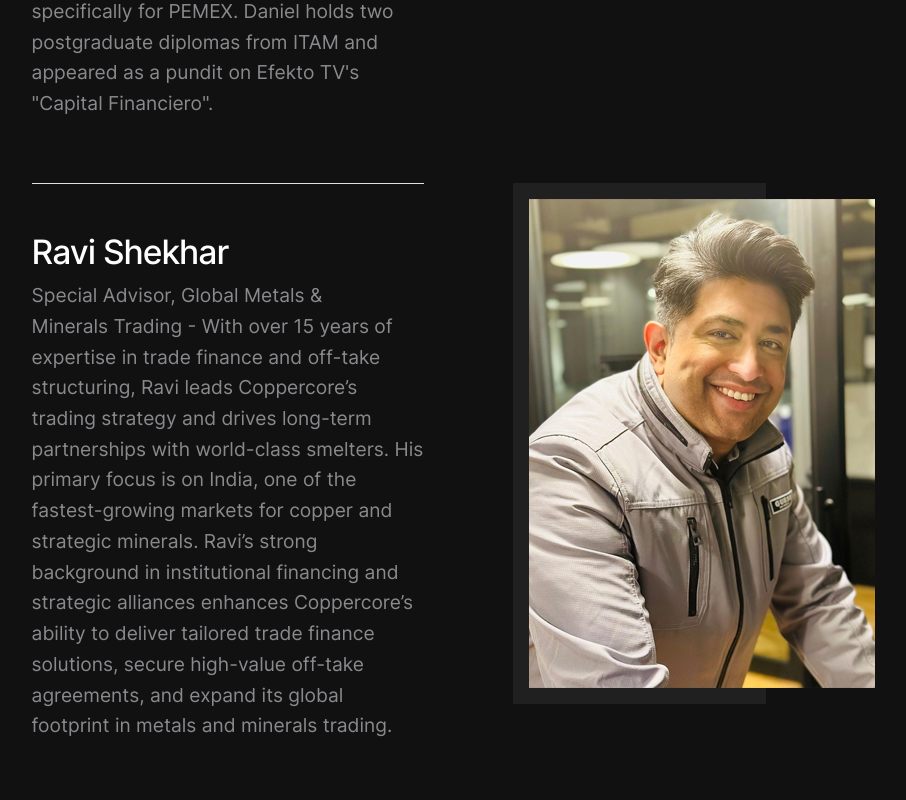
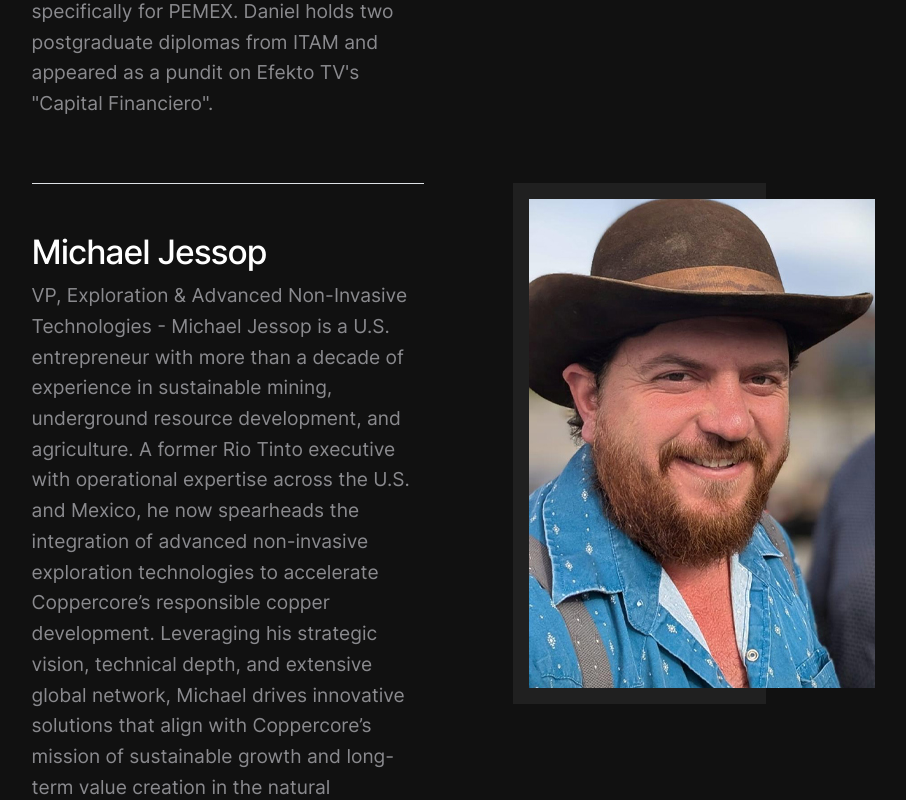
Before and after one commit to bamboounderwear/coppercore-2025, a website: page team.html in a window 1280 px wide. Shown: the part 6160-6960 px from the top of the page, without its empty margins (254-1160 px from the left). Drawn offline with Linux system fonts and the light colour scheme.

Commit message:
Update team.html

```diff
--- a/team.html
+++ b/team.html
@@ -192,21 +192,6 @@
             </div>
           </div>
 
-                    <div class="row d-flex align-items-start" data-aos="fade-right">
-            <div class="col-12 col-lg-7">
-              <h2 class="h3 mt-5 border-top pt-5">Ravi Shekhar</h2>
-              <p class="text-secondary">
-
-                Special Advisor, Global Metals & Minerals Trading - With over 15 years of expertise in trade finance and off-take structuring, Ravi leads Coppercore’s trading strategy and drives long-term partnerships with world-class smelters. His primary focus is on India, one of the fastest-growing markets for copper and strategic minerals.  Ravi’s strong background in institutional financing and strategic alliances enhances Coppercore’s ability to deliver tailored trade finance solutions, secure high-value off-take agreements, and expand its global footprint in metals and minerals trading.
-
-
-              </p>
-            </div>
-            <div class="col-12 col-lg-4 offset-lg-1 bg-gray-900 p-5 mt-5">
-              <img src="/images/ravio.jpg">
-            </div>
-          </div>
-
 
                   <div class="row d-flex align-items-start" data-aos="fade-right">
             <div class="col-12 col-lg-7">
@@ -319,4 +304,5 @@ Michael Jessop is a U.S. entrepreneur with more than a decade of experience in s
 
 </body>
 
+
 </html>
```
